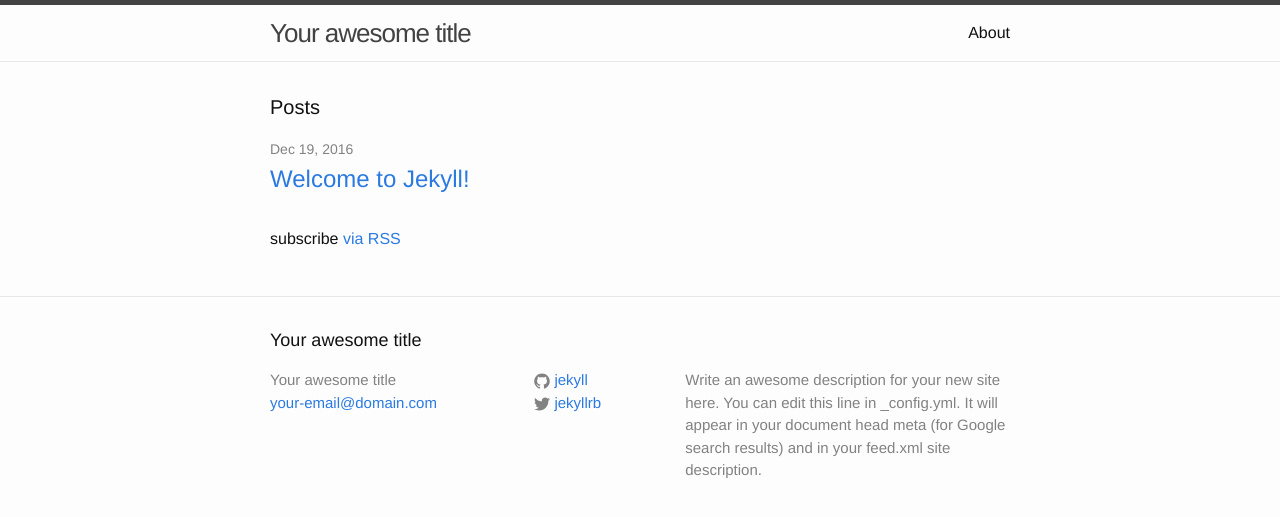
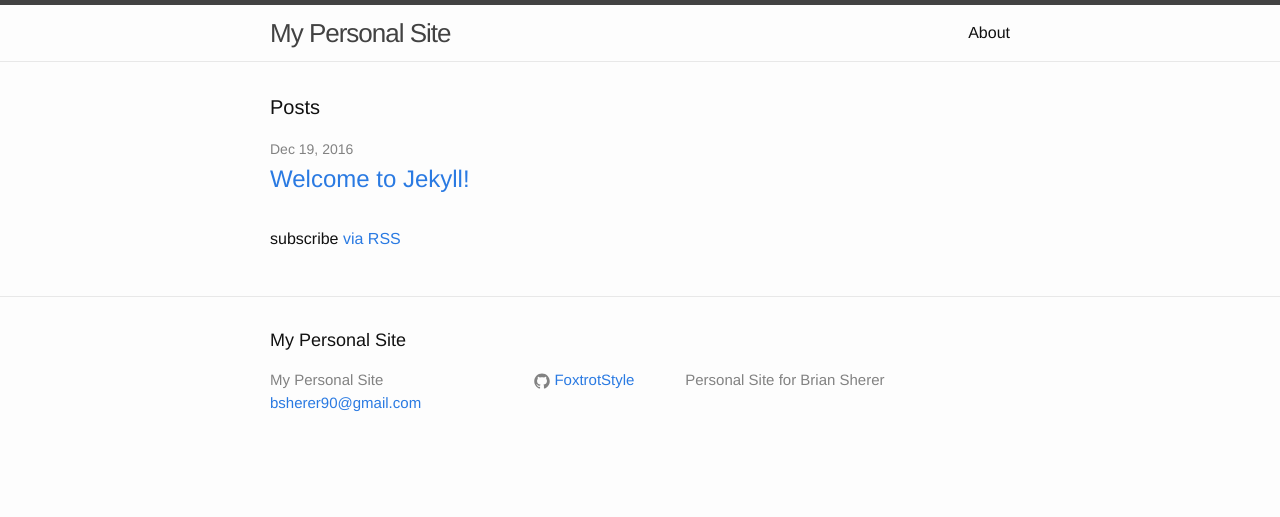
Before and after one commit to FoxtrotStyle/foxtrotstyle.github.io, a Jekyll site: the page built from index.html, in a window 1280 px wide. Shown: the top 517 px of the page. Built offline with Jekyll 4.4.1, drawn with Linux system fonts in a browser that asks for light colours.

Commit message:
Change config descriptions

```diff
--- a/_config.yml
+++ b/_config.yml
@@ -6,16 +6,14 @@
 # 'jekyll serve'. If you change this file, please restart the server process.
 
 # Site settings
-title: Your awesome title
-email: your-email@domain.com
+title: My Personal Site
+email: bsherer90@gmail.com
 description: > # this means to ignore newlines until "baseurl:"
-  Write an awesome description for your new site here. You can edit this
-  line in _config.yml. It will appear in your document head meta (for
-  Google search results) and in your feed.xml site description.
+  Personal Site for Brian Sherer
 baseurl: "" # the subpath of your site, e.g. /blog
 url: "http://yourdomain.com" # the base hostname & protocol for your site
-twitter_username: jekyllrb
-github_username:  jekyll
+twitter_username:
+github_username:  FoxtrotStyle
 
 # Build settings
 markdown: kramdown
```
